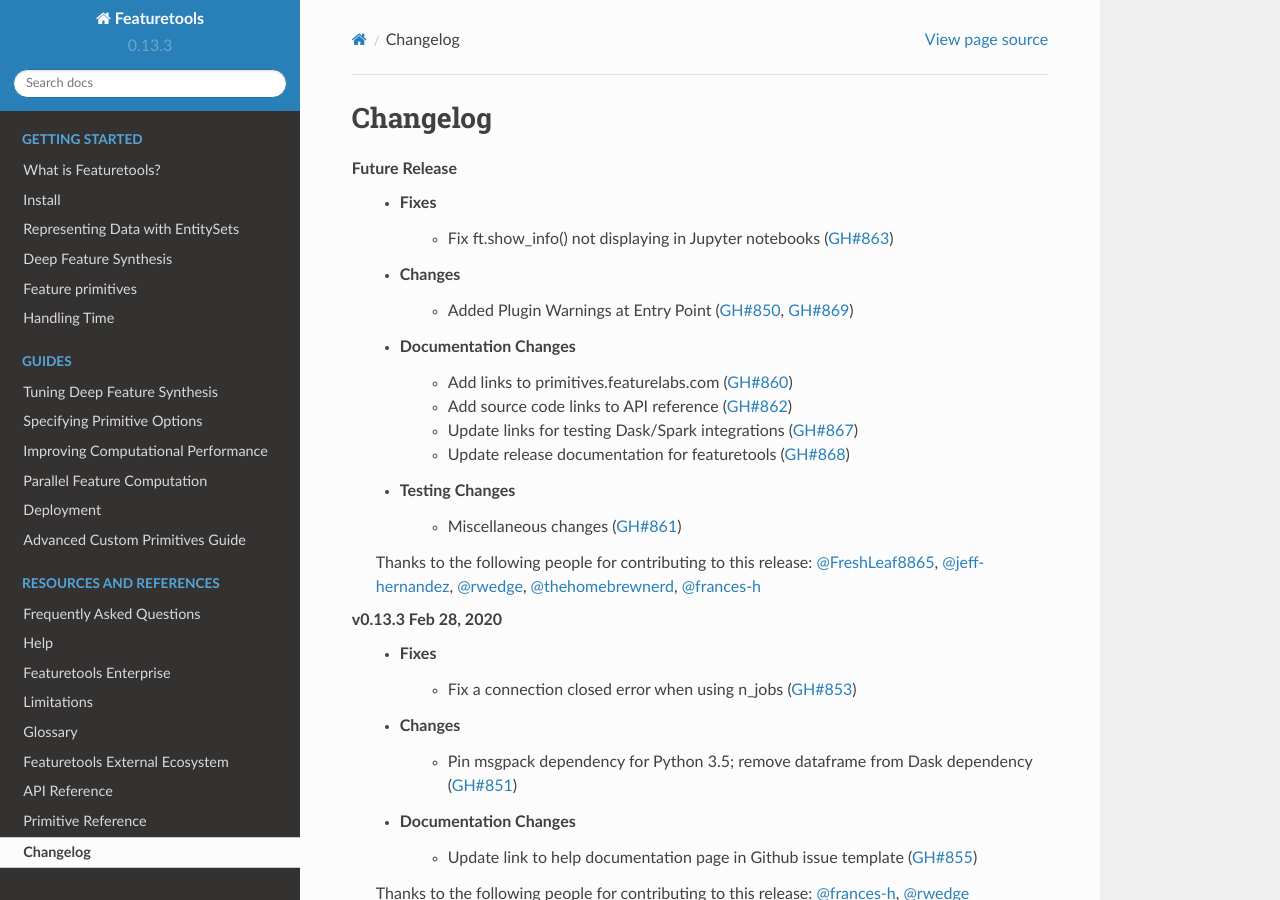
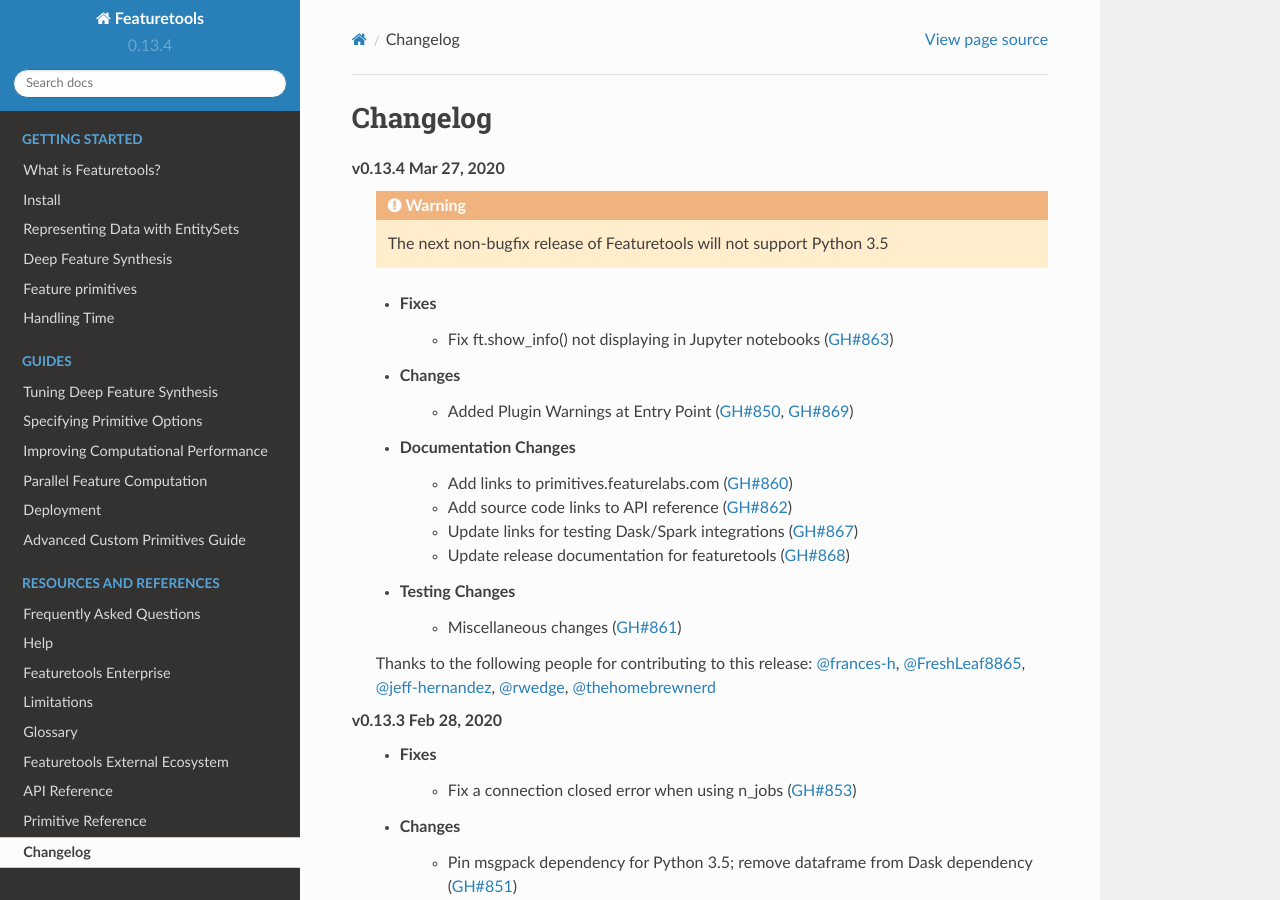
Before and after one commit to alteryx/featuretools, a Sphinx documentation site: the page built from docs/source/changelog.rst, in a window 1280 px wide and 900 px high. Built offline with Sphinx 7.4.7 and the Read the Docs theme 2.0.0, drawn with Linux system fonts in a browser that asks for light colours; pages that are not in the unit, such as notebooks, are missing from menus.

Commit message:
v0.13.4 (#870)
* bump version number

* add warning about dropping 3.5

```diff
--- a/docs/source/changelog.rst
+++ b/docs/source/changelog.rst
@@ -2,7 +2,10 @@
 
 Changelog
 ---------
-**Future Release**
+**v0.13.4 Mar 27, 2020**
+    .. warning::
+        The next non-bugfix release of Featuretools will not support Python 3.5
+
     * Fixes
         * Fix ft.show_info() not displaying in Jupyter notebooks (:pr:`863`)
     * Changes
@@ -16,7 +19,7 @@
         * Miscellaneous changes (:pr:`861`)
 
     Thanks to the following people for contributing to this release:
-    :user:`FreshLeaf8865`, :user:`jeff-hernandez`, :user:`rwedge`, :user:`thehomebrewnerd`, :user:`frances-h`
+    :user:`frances-h`, :user:`FreshLeaf8865`, :user:`jeff-hernandez`, :user:`rwedge`, :user:`thehomebrewnerd`
 
 **v0.13.3 Feb 28, 2020**
     * Fixes
--- a/featuretools/version.py
+++ b/featuretools/version.py
@@ -1 +1 @@
-__version__ = '0.13.3'
+__version__ = '0.13.4'
--- a/setup.py
+++ b/setup.py
@@ -18,7 +18,7 @@
 
 setup(
     name='featuretools',
-    version='0.13.3',
+    version='0.13.4',
     packages=find_packages(),
     description='a framework for automated feature engineering',
     url='http://featuretools.com',
```
Also changed, not shown: 1 other file.
